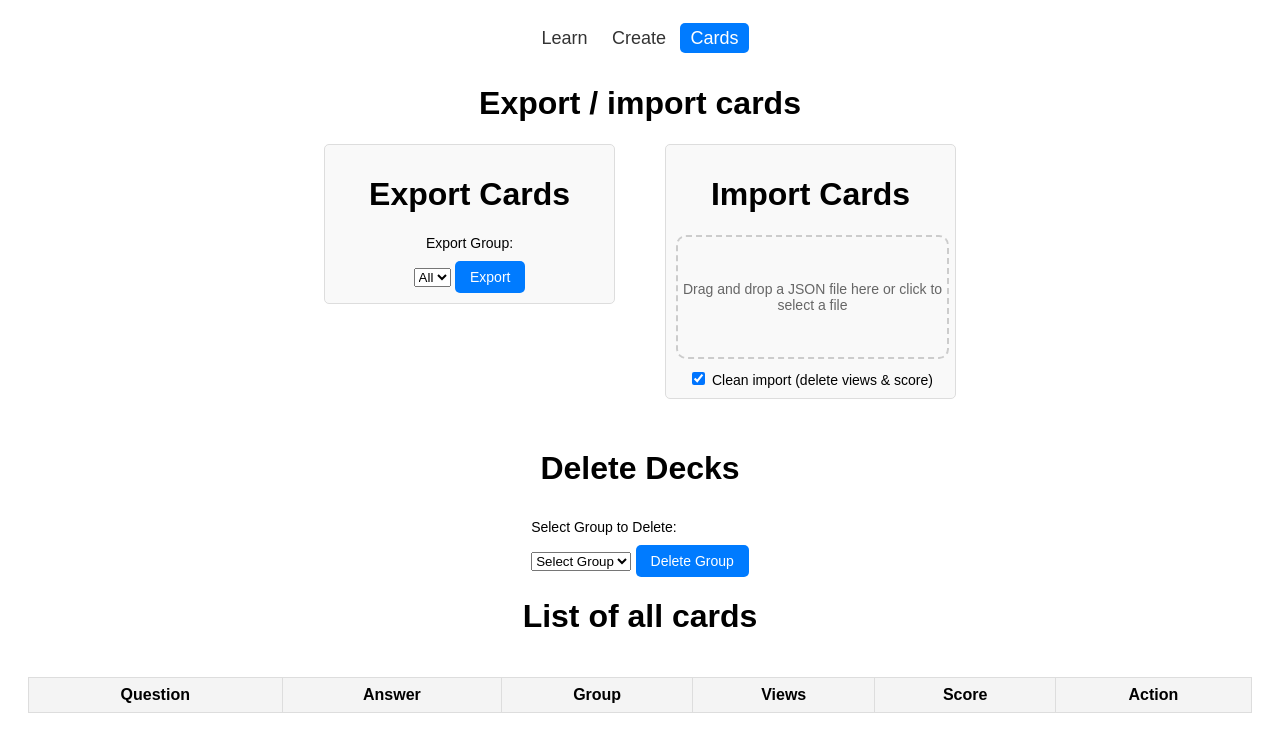
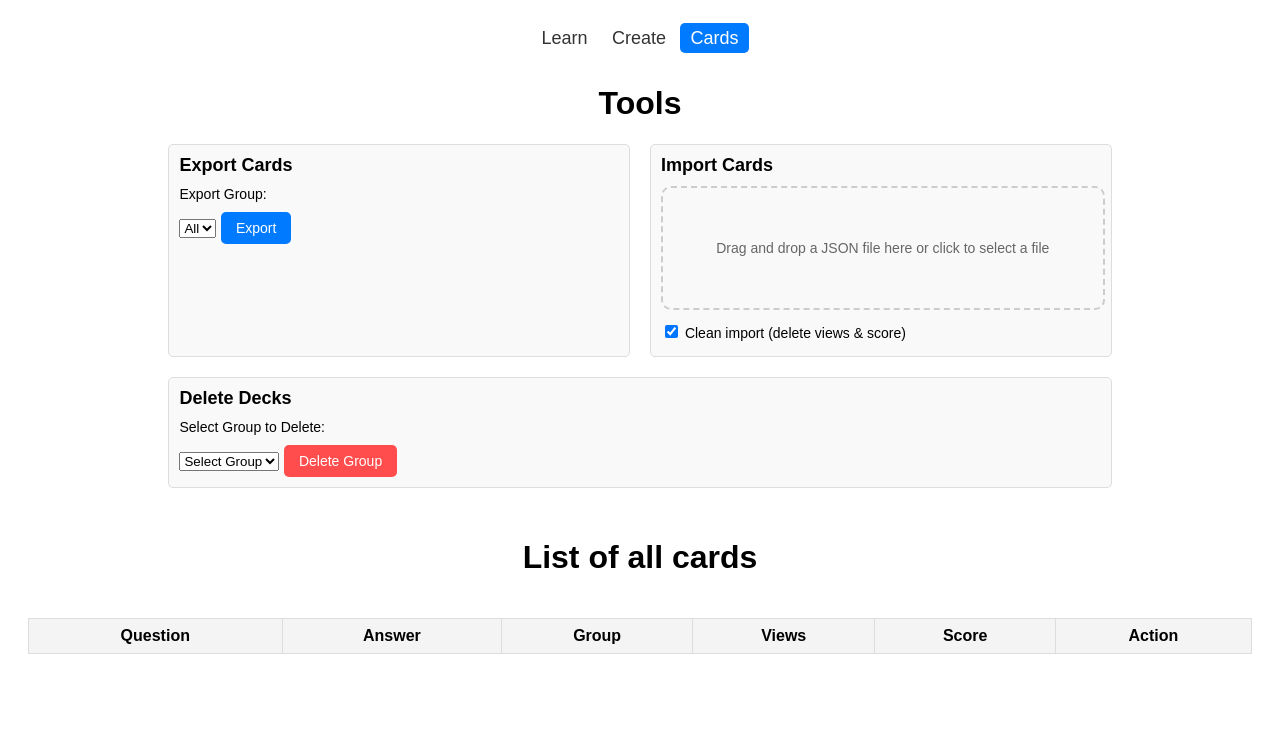
Before and after one commit to Humus4theWin/web-flashcards, a plain HTML site: page cards.html in a window 1280 px wide. Drawn offline with Linux system fonts and the light colour scheme.

Commit message:
ui improvemnt

```diff
--- a/cards.html
+++ b/cards.html
@@ -59,14 +59,9 @@
             cursor: pointer;
         }
 
-        button {
-            padding: 5px 10px;
-            font-size: 14px;
+        .red {
             background-color: #ff4d4d;
             color: white;
-            border: none;
-            border-radius: 3px;
-            cursor: pointer;
         }
 
         button:hover {
@@ -91,27 +86,59 @@
             max-height: 90%;
         }
 
-        .import-export-columns {
+
+        .tool-sections {
             display: flex;
-            gap: 50px;
-            /* Space between columns */
-            justify-content: center;
-            align-items: flex-start;
+            flex-wrap: wrap;
+            /* Allow sections to wrap when the width is too small */
+            gap: 20px;
+            /* Space between sections */
+            justify-content: flex-start;
+            /* Align items to the start */
             margin-bottom: 30px;
         }
 
-        .import-export-columns>div {
-            flex: 1;
-            max-width: 400px;
-            text-align: center;
-        }
-
-        .export-column,
-        .import-column {
+        .tool-section {
+            flex: 1 1 300px;
+            /* Flexible width, minimum 300px */
+            min-width: 250px;
+            /* Ensure sections don't shrink too much */
             padding: 10px;
             border: 1px solid #ddd;
             border-radius: 5px;
             background-color: #f9f9f9;
+        }
+
+        .tool-section h2 {
+            margin-top: 0;
+            margin-bottom: 10px;
+            font-size: 18px;
+        }
+
+        label {
+            display: block;
+            margin: 10px 0 5px;
+            font-size: 14px;
+        }
+
+        select,
+        button,
+        input[type="checkbox"] {
+            margin-top: 5px;
+        }
+
+        button {
+            padding: 8px 15px;
+            font-size: 14px;
+            border-radius: 5px;
+            cursor: pointer;
+            background-color: #007BFF;
+            color: white;
+            border: none;
+        }
+
+        button:hover {
+            background-color: #0056b3;
         }
 
         .drop-zone {
@@ -123,7 +150,6 @@
             align-items: center;
             justify-content: center;
             cursor: pointer;
-            position: relative;
             margin-top: 10px;
         }
 
@@ -135,28 +161,6 @@
         .drop-zone.hover {
             border-color: #007BFF;
             background-color: #f0f8ff;
-        }
-
-        label {
-            display: block;
-            margin-top: 10px;
-            font-size: 14px;
-        }
-
-
-        button {
-            margin-top: 10px;
-            padding: 8px 15px;
-            font-size: 14px;
-            border-radius: 5px;
-            cursor: pointer;
-            background-color: #007BFF;
-            color: white;
-            border: none;
-        }
-
-        button:hover {
-            background-color: #0056b3;
         }
     </style>
 </head>
@@ -170,18 +174,18 @@
         </nav>
     </header>
 
-    <h1>Export / import cards</h1>
-    <div class="import-export-columns">
-        <div class="export-column">
-            <h1>Export Cards</h1>
+    <h1>Tools</h1>
+    <div class="tool-sections">
+        <div class="tool-section">
+            <h2>Export Cards</h2>
             <label for="exportGroupSelect">Export Group:</label>
             <select id="exportGroupSelect">
                 <option value="all" selected>All</option>
             </select>
             <button id="exportButton">Export</button>
         </div>
-        <div class="import-column">
-            <h1>Import Cards</h1>
+        <div class="tool-section">
+            <h2>Import Cards</h2>
             <div id="importDropZone" class="drop-zone">
                 <p>Drag and drop a JSON file here or click to select a file</p>
             </div>
@@ -190,17 +194,16 @@
                 Clean import (delete views & score)
             </label>
         </div>
+        <div class="tool-section">
+            <h2>Delete Decks</h2>
+            <label for="deleteGroupSelect">Select Group to Delete:</label>
+            <select id="deleteGroupSelect">
+                <option value="" selected disabled>Select Group</option>
+            </select>
+            <button class="red" id="deleteGroupButton">Delete Group</button>
+        </div>
     </div>
 
-
-    <h1>Delete Decks</h1>
-    <div>
-        <label for="deleteGroupSelect">Select Group to Delete:</label>
-        <select id="deleteGroupSelect">
-            <option value="" selected disabled>Select Group</option>
-        </select>
-        <button id="deleteGroupButton">Delete Group</button>
-    </div>
 
     <h1>List of all cards</h1>
     <table>
```
